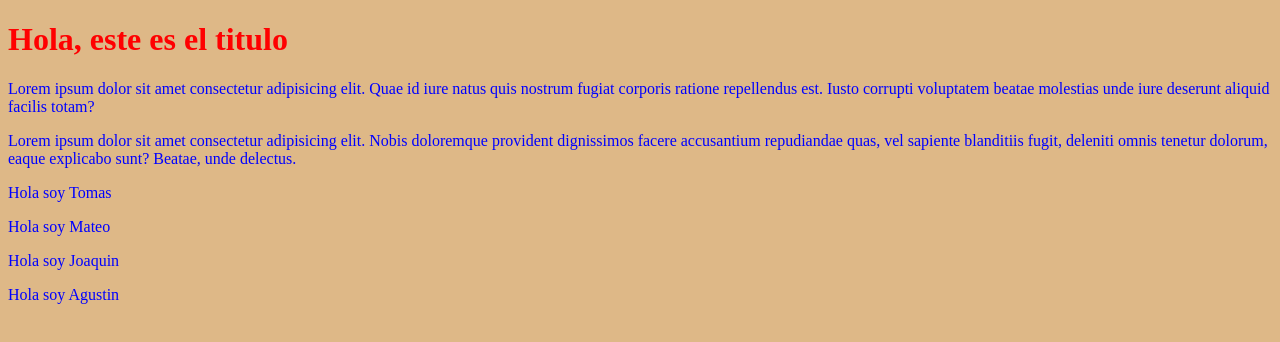
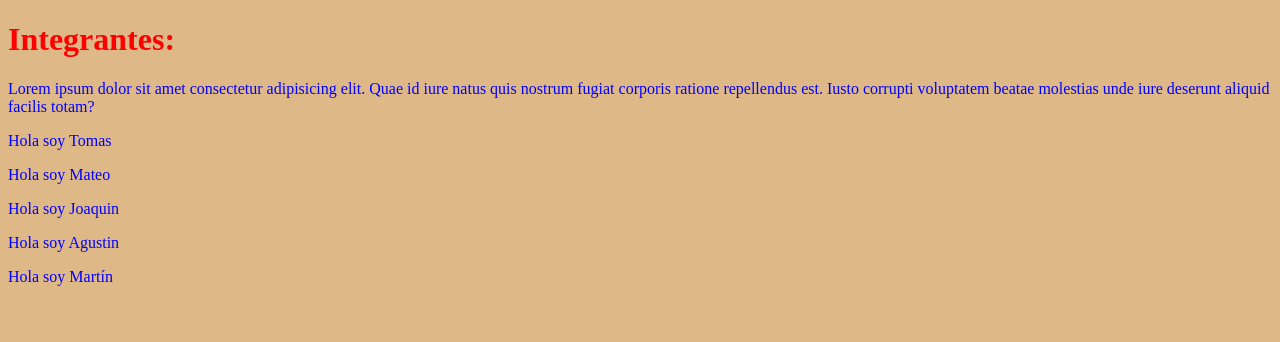
Before and after one commit to sosam1/tareagrupal, a plain HTML site: page index.html in a window 1280 px wide. Drawn offline with Linux system fonts and the light colour scheme.

Commit message:
Cambio de titulo
se borro un lorem y se agrego un integrante

```diff
--- a/index.html
+++ b/index.html
@@ -9,15 +9,15 @@
 </head>
 <body>
 
-    <h1>Hola, este es el titulo</h1>
+    <h1>Integrantes:</h1>
 
     <p>Lorem ipsum dolor sit amet consectetur adipisicing elit. Quae id iure natus quis nostrum fugiat corporis ratione repellendus est. Iusto corrupti voluptatem beatae molestias unde iure deserunt aliquid facilis totam?</p>
 
-    <p>Lorem ipsum dolor sit amet consectetur adipisicing elit. Nobis doloremque provident dignissimos facere accusantium repudiandae quas, vel sapiente blanditiis fugit, deleniti omnis tenetur dolorum, eaque explicabo sunt? Beatae, unde delectus.</p>
     <p>Hola soy Tomas</p>
     <p>Hola soy Mateo</p>
     <p>Hola soy Joaquin</p>
     <p>Hola soy Agustin</p>
+    <p>Hola soy Martín</p>
 
     <script src="main.js"></script>
 </body>
```
